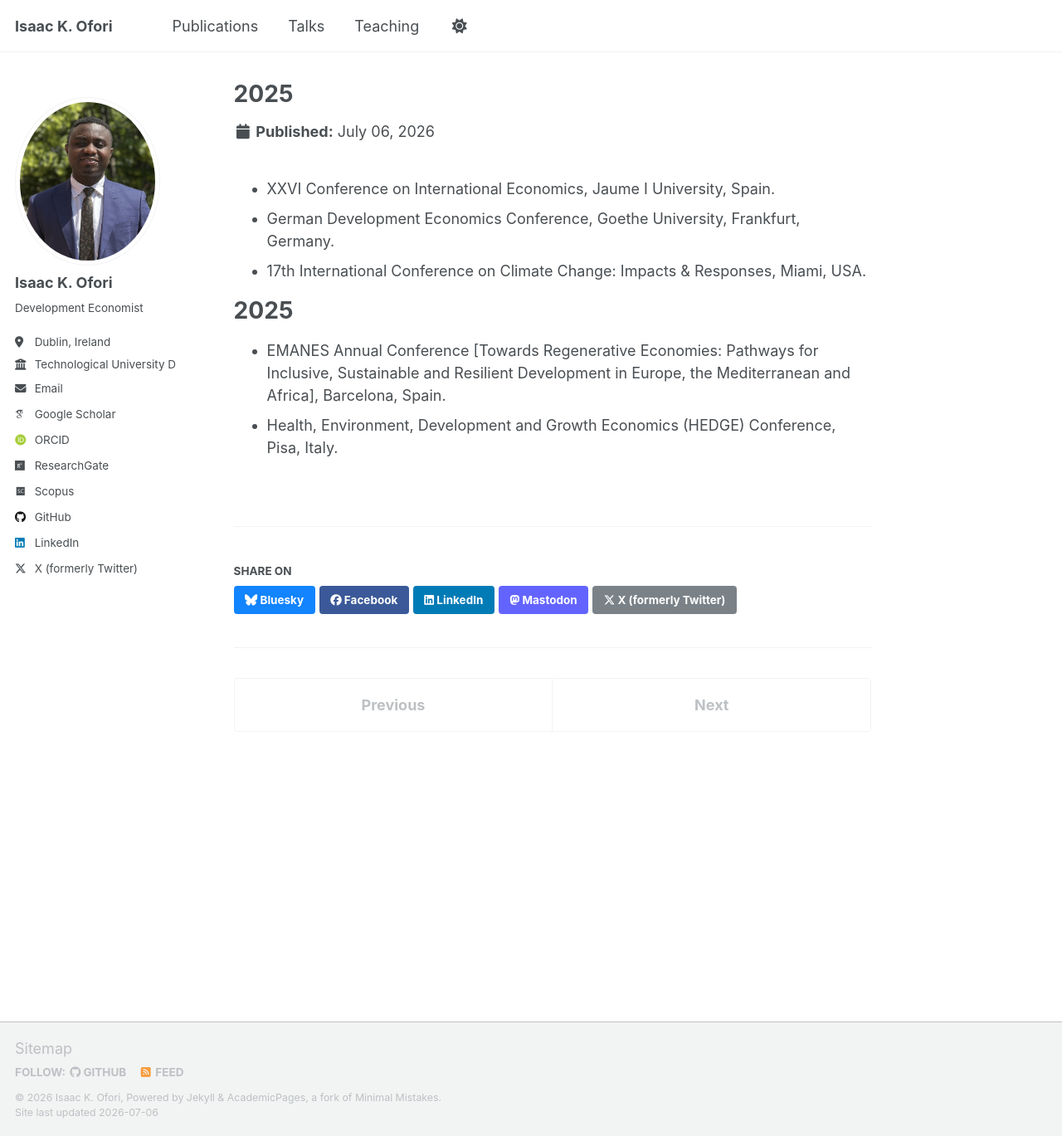
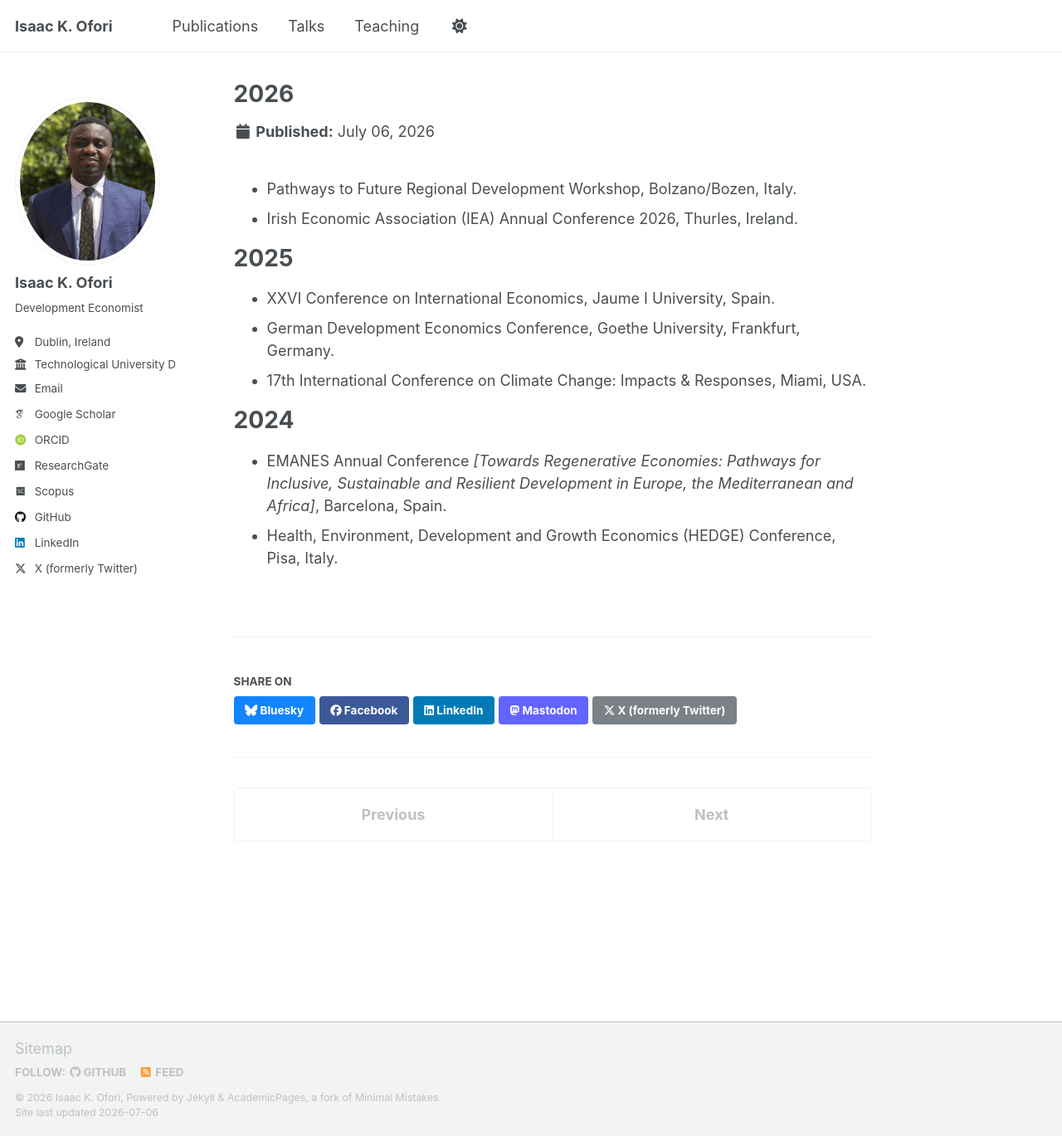
Before and after one commit to ikofori/ikofori.github.io, a Jekyll site: the page built from _talks/presentation.md, in a window 1280 px wide and 1369 px high. Shown: the whole window at 83% size. Built offline with Jekyll 4.4.1, drawn with Linux system fonts in a browser that asks for light colours; some web fonts are replaced; a script that is not in the unit is left out.

Commit message:
Update presentation.md

```diff
--- a/_talks/presentation.md
+++ b/_talks/presentation.md
@@ -1,15 +1,20 @@
 ---
-title: "2025"
+title: "2026"
 layout: single
 classes: wide
 permalink: /talks/2014-02-01-talk-2
 ---
 
+- Pathways to Future Regional Development Workshop, Bolzano/Bozen, Italy.
+- Irish Economic Association (IEA) Annual Conference 2026, Thurles, Ireland.
+
+# 2025
+
 - XXVI Conference on International Economics, Jaume I University, Spain.
 - German Development Economics Conference, Goethe University, Frankfurt, Germany.
 - 17th International Conference on Climate Change: Impacts & Responses, Miami, USA.
 
-# 2025
+# 2024
 
-- EMANES Annual Conference [Towards Regenerative Economies: Pathways for Inclusive, Sustainable and Resilient Development in Europe, the Mediterranean and Africa], Barcelona, Spain.
+- EMANES Annual Conference *[Towards Regenerative Economies: Pathways for Inclusive, Sustainable and Resilient Development in Europe, the Mediterranean and Africa]*, Barcelona, Spain.
 - Health, Environment, Development and Growth Economics (HEDGE) Conference, Pisa, Italy.
```
